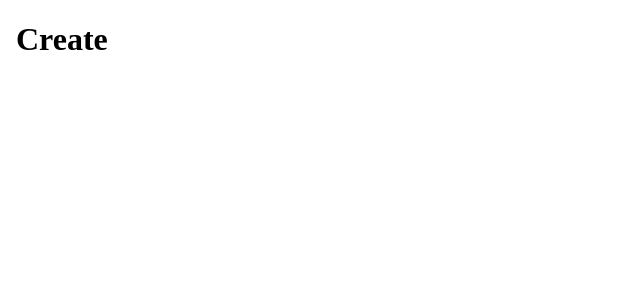
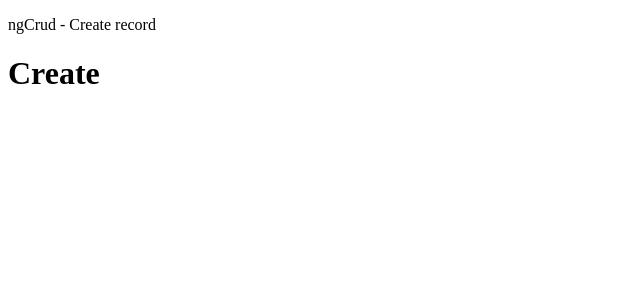
Before and after one commit to danielepaz404/ng-crud, an Angular app: page /create in a window 1280 px wide. Shown: the top 300 px of the page, without its empty margins (0-640 px from the left). Built offline with nearby package versions, Linux system fonts and the light colour scheme.

Commit message:
:sparkles: Add title service

```diff
--- a/src/app/app.html
+++ b/src/app/app.html
@@ -1,10 +1,2 @@
-<!DOCTYPE html>
-<html lang="en">
-<head>
-  <meta charset="UTF-8">
-  <meta name="viewport" content="width=device-width, initial-scale=1.0">
-</head>
-<body>
-  <router-outlet />
-</body>
-</html>
+<app-header />
+<router-outlet />
--- a/src/app/app.routes.ts
+++ b/src/app/app.routes.ts
@@ -1,24 +1,21 @@
 import { Routes } from '@angular/router';
 import { ListComponent } from './core/list/list.component';
 import { CreateComponent } from './core/create/create.component';
+import { App } from './app';
 
 const pageTitle = "ngCrud";
 
 export const routes: Routes = [
     {
-        path: '',
-        title: pageTitle,
-        children: [
-            {
         path: 'list',
         title: `${pageTitle} - List of records`,
+        data: { title: `${pageTitle} - List of records` },
         component: ListComponent,
     },
     {
         path: 'create',
         title: `${pageTitle} - Create record`,
+        data: { title: `${pageTitle} - Create record` },
         component: CreateComponent,
     }
-        ]
-    },
 ];
--- a/src/app/app.ts
+++ b/src/app/app.ts
@@ -1,9 +1,10 @@
 import { Component } from '@angular/core';
 import { RouterOutlet } from '@angular/router';
+import { HeaderComponent } from "./core/header/header.component";
 
 @Component({
   selector: 'app-root',
-  imports: [RouterOutlet],
+  imports: [RouterOutlet, HeaderComponent],
   templateUrl: './app.html',
   styleUrl: './app.scss'
 })
--- a/src/app/core/header/header.component.html
+++ b/src/app/core/header/header.component.html
@@ -1,3 +1,3 @@
 <header>
-    <p>{{title()}}</p>
+    <p>{{title$ | async}}</p>
 </header>
--- a/src/app/core/header/header.component.ts
+++ b/src/app/core/header/header.component.ts
@@ -1,11 +1,18 @@
-import { Component, input, signal, WritableSignal } from "@angular/core";
-import { ActivatedRoute } from "@angular/router";
+import { Component } from "@angular/core";
+import { RouteTitleService } from "../../services/route-title.service";
+import { Observable } from "rxjs";
+import { AsyncPipe } from "@angular/common";
 
 @Component({
     selector: 'app-header',
     templateUrl: './header.component.html',
-    styleUrl: './header.component.scss'
+    styleUrl: './header.component.scss',
+    imports: [AsyncPipe]
 })
 export class HeaderComponent {
-    title: WritableSignal<string> = signal<string>('');
+    title$: Observable<string>;
+
+    constructor(private routeTitleService: RouteTitleService) {
+        this.title$ = this.routeTitleService.title$
+    }
 }
--- /dev/null
+++ b/src/app/services/route-title.service.ts
@@ -0,0 +1,28 @@
+import { Injectable } from '@angular/core';
+import { Router, NavigationEnd, ActivatedRoute } from '@angular/router';
+import { filter, map, mergeMap } from 'rxjs/operators';
+import { BehaviorSubject } from 'rxjs';
+
+@Injectable({ providedIn: 'root' })
+export class RouteTitleService {
+    private titleSubject = new BehaviorSubject<string>(''); // Default fallback
+    public title$ = this.titleSubject.asObservable();
+
+    constructor(private router: Router, private route: ActivatedRoute) {
+        this.router.events
+            .pipe(
+                filter(event => event instanceof NavigationEnd),
+                map(() => this.route),
+                map(route => {
+                    console.log(route);
+                    while (route.firstChild) {
+                        route = route.firstChild;
+                    }
+                    return route;
+                }),
+                mergeMap(route => route.data),
+                map(data => data['title'] || 'Home')
+            )
+            .subscribe(title => this.titleSubject.next(title));
+    }
+}
```
Lines whose indentation alone changed are shown as unchanged.
